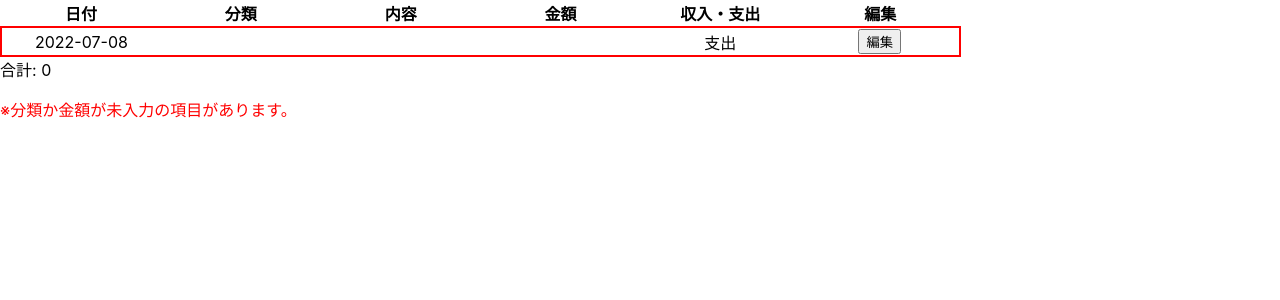
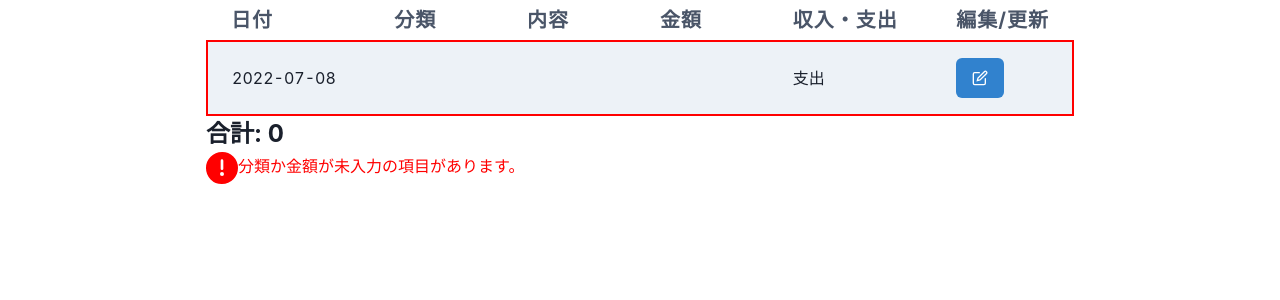
Before and after one commit to tatekicct/Test-For-React, a React (Create React App) app: page / in a window 1280 px wide. Shown: the top 300 px of the page. Built offline with nearby package versions, Linux system fonts and the light colour scheme.

Commit message:
chakra-uiを用いてUIを整える

```diff
--- a/package.json
+++ b/package.json
@@ -3,6 +3,10 @@
   "version": "0.1.0",
   "private": true,
   "dependencies": {
+    "@chakra-ui/icons": "^2.0.3",
+    "@chakra-ui/react": "^2.2.3",
+    "@emotion/react": "^11.9.3",
+    "@emotion/styled": "^11.9.3",
     "@reduxjs/toolkit": "^1.8.3",
     "@testing-library/jest-dom": "^5.14.1",
     "@testing-library/react": "^13.0.0",
@@ -14,6 +18,7 @@
     "@types/react-helmet": "^6.1.5",
     "@types/react-redux": "^7.1.24",
     "@types/redux": "^3.6.0",
+    "framer-motion": "^6.4.3",
     "react": "^18.2.0",
     "react-dom": "^18.2.0",
     "react-helmet": "^6.1.0",
--- a/src/App.css
+++ b/src/App.css
@@ -3,7 +3,7 @@ table {
 }
 
 th {
-	width: 10%;
+	width: 20%;
 }
 
 tr{
--- a/src/App.tsx
+++ b/src/App.tsx
@@ -1,13 +1,18 @@
 import React, { useEffect, useState } from "react";
+import { Helmet } from "react-helmet";
 import Row from "./components/Row";
-import { Helmet } from "react-helmet";
-import { Item, formatDate } from "./models/models";
+import { formatDate, Item } from "./models/models";
 
 import { useDispatch, useSelector } from "react-redux";
+import "./App.css";
+import { addItem } from "./state/slice/itemsSlice";
 import { setHasUndefinedRow } from "./state/slice/undefinedRowSlice";
-import { addItem } from "./state/slice/itemsSlice";
 import { State } from "./state/store";
-import "./App.css";
+
+import { AddIcon, WarningIcon } from "@chakra-ui/icons";
+import { Box, Button, Container } from "@chakra-ui/react";
+
+import { Table, TableContainer, Tbody, Th, Thead, Tr } from "@chakra-ui/react";
 
 const App: React.FC = () => {
   const items = useSelector((state: State) => state.items.value);
@@ -28,7 +33,7 @@ const App: React.FC = () => {
       content: "",
       fee: "",
       inOrOut: "支出",
-      isFilled: false
+      isFilled: false,
     };
     dispatch(setHasUndefinedRow(false));
     dispatch(addItem(initialState));
@@ -46,45 +51,51 @@ const App: React.FC = () => {
   useEffect(() => {
     dispatch(setHasUndefinedRow(true));
     items.forEach((item) => {
-      if(!item.isFilled){
+      if (!item.isFilled) {
         dispatch(setHasUndefinedRow(false));
       }
-    })
+    });
   }, [items, hasUndefinedRow, dispatch]);
 
   return (
-    <div>
+    <Container maxW="900px">
       <Helmet>
         <title>{`収支: ${total}`}</title>
       </Helmet>
 
-      <table>
-        <tbody>
-          <tr>
-            <th>日付</th>
-            <th>分類</th>
-            <th>内容</th>
-            <th>金額</th>
-            <th>収入・支出</th>
-            <th>編集</th>
-          </tr>
-          {items.map((item, index) => (
-            <Row index={index} key={item.id} />
-          ))}
-        </tbody>
-      </table>
+      <TableContainer>
+        <Table variant="striped" colorScheme='gray'>
+          <Thead>
+            <Tr>
+              <Th fontSize="xl">日付</Th>
+              <Th fontSize="xl">分類</Th>
+              <Th fontSize="xl">内容</Th>
+              <Th fontSize="xl">金額</Th>
+              <Th fontSize="xl">収入・支出</Th>
+              <Th fontSize="xl">編集/更新</Th>
+            </Tr>
+          </Thead>
+          <Tbody>
+            {items.map((item, index) => (
+              <Row index={index} key={item.id} />
+            ))}
+          </Tbody>
+        </Table>
+      </TableContainer>
 
-      <div>合計: {total}</div>
+      <Box fontSize="2xl" fontWeight='bold'>合計: {total}</Box>
       {hasUndefinedRow ? (
         // 未入力の行がなければ、行追加ボタンを表示
-        <button type="button" onClick={handleAdd}>
+        <Button leftIcon={<AddIcon />} colorScheme="teal" onClick={handleAdd}>
           行を追加
-        </button>
+        </Button>
       ) : (
         // 未入力の行があれば、注意喚起
-        <p style={{ color: "red" }}>※分類か金額が未入力の項目があります。</p>
+        <p style={{ color: "red" }}>
+          {<WarningIcon w={8} h={8} />}分類か金額が未入力の項目があります。
+        </p>
       )}
-    </div>
+    </Container>
   );
 };
 
--- a/src/components/Row.tsx
+++ b/src/components/Row.tsx
@@ -4,6 +4,10 @@ import { Item, formatDate } from "../models/models";
 import { useDispatch, useSelector } from "react-redux";
 import { setItems } from "../state/slice/itemsSlice";
 import { State } from "../state/store";
+
+import { Button, Input, Select } from "@chakra-ui/react";
+import { Tr, Td, Text } from "@chakra-ui/react";
+import { EditIcon, RepeatIcon } from "@chakra-ui/icons";
 
 // Propsの型定義
 type Props = {
@@ -64,79 +68,94 @@ const Row: React.FC<Props> = ({ index }) => {
   return onEdited ? (
     // 編集中なら入力欄を表示する
     <>
-      <tr
+      <Tr
         onBlur={handleUpdate}
         style={{ border: isFilled ? "" : "solid red 2px" }}
       >
-        <td>
-          <input
+        <Td>
+          <Input
             type="date"
             name="date"
             onChange={handleChange}
             value={item.date}
           />
-        </td>
-        <td>
-          <input
+        </Td>
+        <Td>
+          <Input
+            isRequired
             type="text"
             name="category"
             onChange={handleChange}
             value={item.category}
+            outline="1px solid blue"
           />
-        </td>
-        <td>
-          <input
-            type="text"
+        </Td>
+        <Td>
+          <Input
             name="content"
             onChange={handleChange}
             value={item.content}
+            outline="1px solid blue"
+            maxLength={20}
           />
-        </td>
-        <td>
-          <input
-            type="number"
+        </Td>
+        <Td>
+          <Input
+            isRequired
             name="fee"
             onChange={handleChange}
             value={item.fee}
+            outline="1px solid blue"
           />
-        </td>
-        <td>
-          <select name="inOrOut" onChange={handleChange} value={item.inOrOut}>
+        </Td>
+        <Td>
+          <Select
+            name="inOrOut"
+            onChange={handleChange}
+            value={item.inOrOut}
+            outline="1px solid blue"
+          >
             <option value="収入">収入</option>
             <option value="支出">支出</option>
-          </select>
-        </td>
-        <td>
-          <button type="button" onClick={handleUpdate} onBlur={handleUpdate}>
-            更新
-          </button>
-        </td>
-      </tr>
+          </Select>
+        </Td>
+        <Td>
+          <Button
+            colorScheme="blue"
+            onClick={handleUpdate}
+            onBlur={handleUpdate}
+          >
+            <RepeatIcon />
+          </Button>
+        </Td>
+      </Tr>
     </>
   ) : (
     // 編集中でなければ、その値を表示する
     <>
-      <tr
+      <Tr
         onClick={() => setOnEdited((prevState) => !prevState)}
         style={{
-          backgroundColor: item.id! % 2 === 0 ? "white" : "#d6d3cb",
           border: isFilled ? "" : "solid red 2px",
         }}
       >
-        <td>{item.date}</td>
-        <td>{item.category}</td>
-        <td>{item.content}</td>
-        <td>{item.fee}</td>
-        <td>{item.inOrOut}</td>
-        <td>
-          <button
+        <Td>{item.date}</Td>
+        <Td>{item.category}</Td>
+        <Td maxW="3">
+          <Text overflowWrap="normal">{item.content}</Text>
+        </Td>
+        <Td>{item.fee}</Td>
+        <Td>{item.inOrOut}</Td>
+        <Td>
+          <Button
+            colorScheme="blue"
             type="button"
             onFocus={() => setOnEdited((prevState) => !prevState)}
           >
-            編集
-          </button>
-        </td>
-      </tr>
+            <EditIcon />
+          </Button>
+        </Td>
+      </Tr>
     </>
   );
 };
--- a/src/index.tsx
+++ b/src/index.tsx
@@ -2,16 +2,21 @@ import React from "react";
 import ReactDOM from "react-dom/client";
 import "./index.css";
 import App from "./App";
+
 import { Provider } from "react-redux";
 import { store } from "./state/store";
+
+import { ChakraProvider } from "@chakra-ui/react";
 
 const root = ReactDOM.createRoot(
   document.getElementById("root") as HTMLElement
 );
 root.render(
   <React.StrictMode>
-    <Provider store={store}>
-      <App />
-    </Provider>
+    <ChakraProvider>
+      <Provider store={store}>
+        <App />
+      </Provider>
+    </ChakraProvider>
   </React.StrictMode>
 );
```
Also changed, not shown: 1 other file (tests, documents, lock files or other folders).
